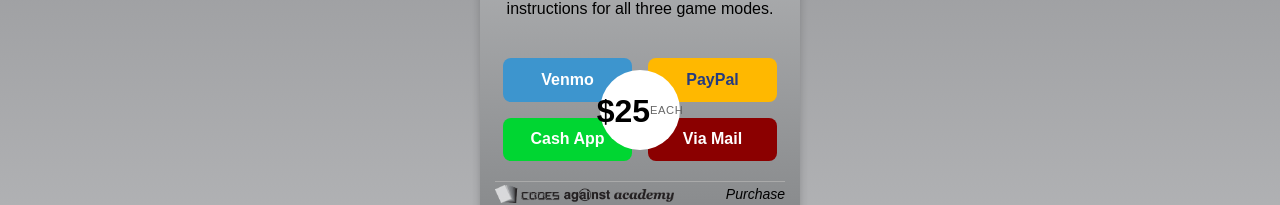
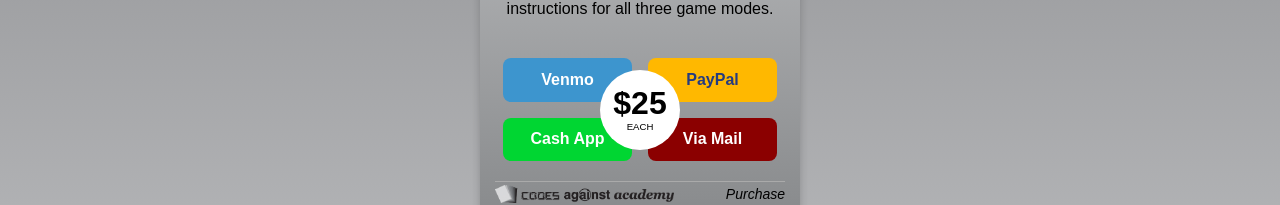
Before and after one commit to rootlake/codesagainstacademy, a SvelteKit app: page /purchase in a window 1280 px wide. Shown: the part 285-490 px from the top of the page. Built offline with nearby package versions, Linux system fonts and the light colour scheme.

Commit message:
feat: style EACH label under price with black text and better positioning

```diff
--- a/src/routes/purchase/+page.svelte
+++ b/src/routes/purchase/+page.svelte
@@ -97,6 +97,7 @@
         background-color: white;
         border-radius: 50%;
         display: flex;
+        flex-direction: column;
         align-items: center;
         justify-content: center;
         position: absolute;
@@ -111,14 +112,13 @@
         font-weight: bold;
         color: black;
         line-height: 1;
-        margin-bottom: -0.2rem;
+        margin-bottom: 2px;
     }
 
     .each {
-        font-size: 0.7rem;
-        color: #666;
-        text-transform: uppercase;
-        letter-spacing: 0.05em;
+        font-size: 0.6rem;
+        color: black;
+        font-weight: 500;
     }
 
     .payment-button {
```
